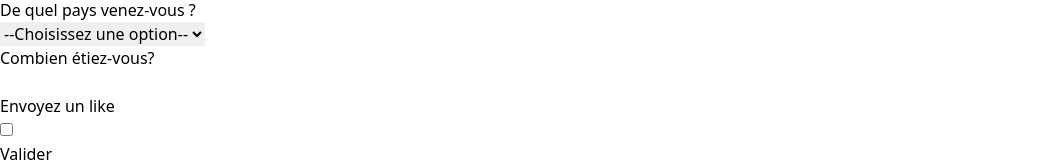
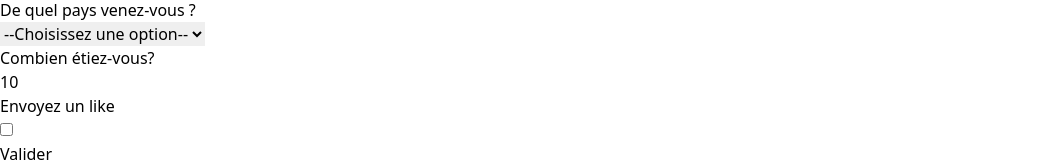
Before and after one commit to Mizuhaa/ReactDigialOcean, a React (Vite) app: page / in a window 1280 px wide. Shown: the part 2457-2619 px from the top of the page, without its empty margins (0-1063 px from the left). Built offline with nearby package versions, Linux system fonts and the light colour scheme; the HTML template or start-up script is replaced by a standard one.

Commit message:
Avec reset

```diff
--- a/src/components/ZooVisitorForm/ZooVisitorForm.tsx
+++ b/src/components/ZooVisitorForm/ZooVisitorForm.tsx
@@ -6,6 +6,14 @@ interface FormData {
 }
 
 const formReducer = (state: FormData, event: { name: string; value: string }) => {
+  if (event.reset) {
+    return {
+      Avis: '',
+      count: 10,
+      paysSelector: '',
+      'checkBoxLike': false,
+    }
+  }
   return {
     ...state,
     [event.name]: event.value
@@ -13,7 +21,7 @@ const formReducer = (state: FormData, event: { name: string; value: string }) =>
 }
 
 export function ZooVisitorForm() {
-  const [formData, setFormData] = useReducer(formReducer, {});
+  const [formData, setFormData] = useReducer(formReducer, {count: 10});
   const [submitting, setSubmitting] = useState(false);
 
   const handleSubmit = (event: FormEvent) => {
@@ -22,6 +30,9 @@ export function ZooVisitorForm() {
 
     setTimeout(() => {
       setSubmitting(false);
+      setFormData({
+        reset: true
+      })
     }, 3000)
   };
 
@@ -69,7 +80,7 @@ export function ZooVisitorForm() {
           </label>
           <label>
             <p>Combien étiez-vous?</p>
-           <input type="number" name="count" onChange={handleChange} value={formData.count || ''} step="1" className="bg-gray-50 border border-gray-300 text-gray-900 text-sm rounded-lg focus:ring-blue-500 focus:border-blue-500 dark:bg-emerald-800 dark:border-emerald-600 dark:placeholder-emerald-400 dark:text-white dark:focus:ring-blue-500 dark:focus:border-blue-500"/>
+            <input type="number" name="count" onChange={handleChange} value={formData.count || ''} step="1" className="bg-gray-50 border border-gray-300 text-gray-900 text-sm rounded-lg focus:ring-blue-500 focus:border-blue-500 dark:bg-emerald-800 dark:border-emerald-600 dark:placeholder-emerald-400 dark:text-white dark:focus:ring-blue-500 dark:focus:border-blue-500" />
           </label>
           <label className="flex flex-row py-3 space-x-3">
             <p>Envoyez un like</p>
```
Lines whose indentation alone changed are shown as unchanged.
